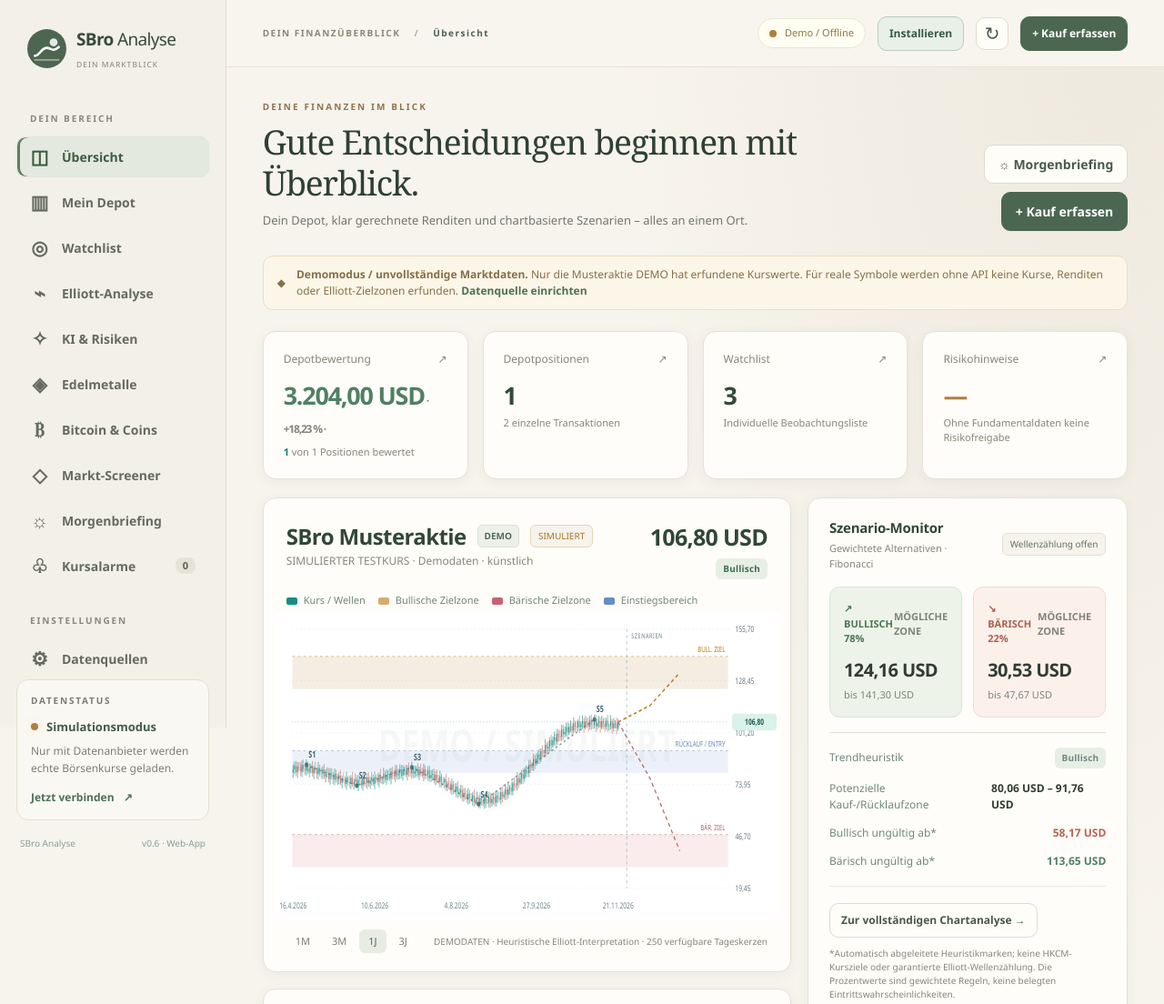
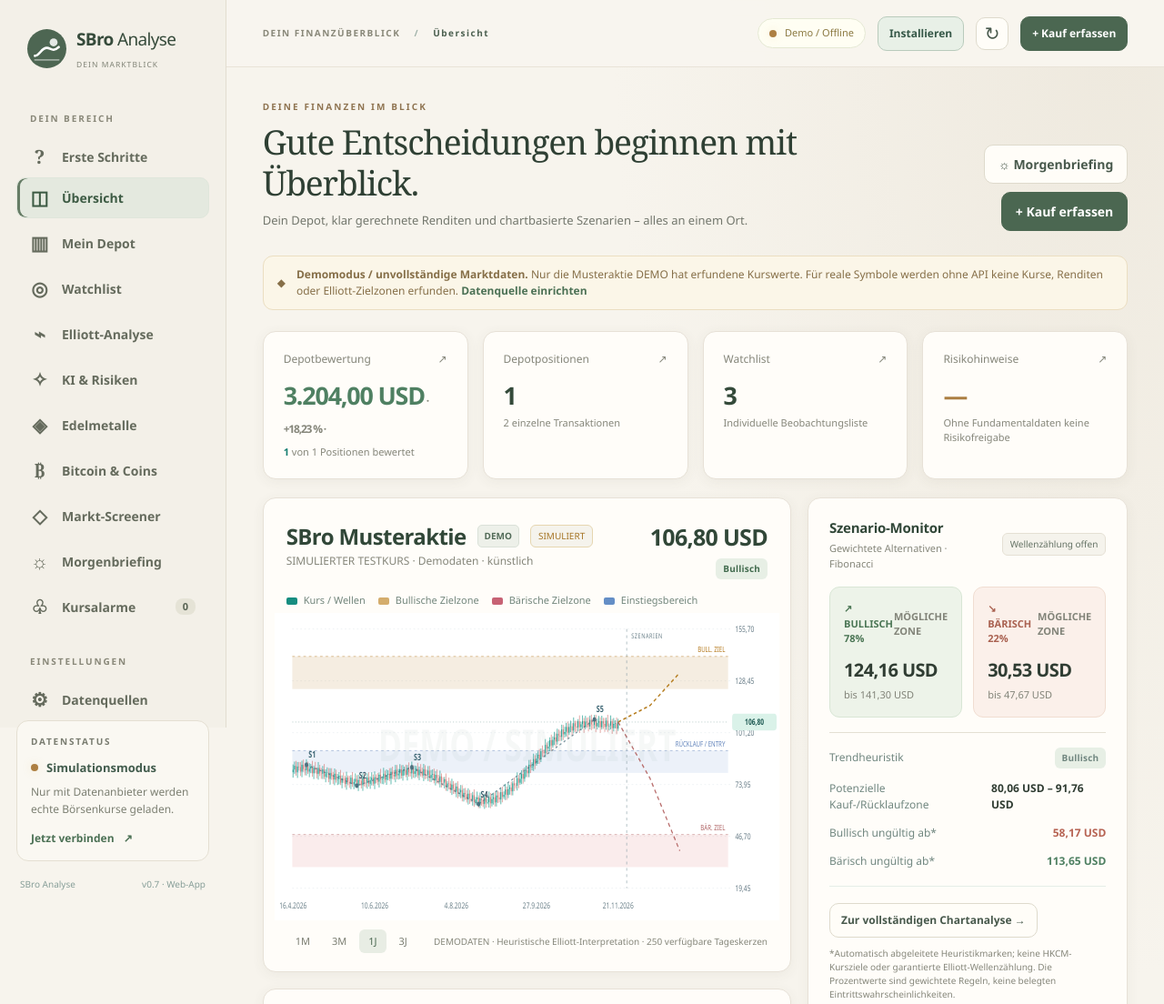
Before and after one commit to U3050/sbro-analyse, a plain HTML site: page index.html in a window 1280 px wide. Shown: the top 1104 px of the page at 91% size. Drawn offline with Linux system fonts and the light colour scheme; no server answers.

Commit message:
SBro 0.8: installierbare Oberfläche und Einstieg aktualisieren

```diff
--- a/index.html
+++ b/index.html
@@ -3,7 +3,7 @@
 <div class="app-shell">
 <aside class="sidebar" id="sidebar">
   <div class="brand" aria-label="SBro Analyse"><div class="brand-mark" aria-hidden="true"><svg width="35" height="35" viewBox="0 0 40 40" fill="none" aria-hidden="true"><circle cx="28.5" cy="12" r="5" fill="currentColor" opacity=".85"/><path d="M5 29C11 29 13 19 20 19C25 19 27 25 35 18" stroke="currentColor" stroke-width="3" stroke-linecap="round"/><path d="M5 34H35" stroke="currentColor" stroke-width="2" stroke-linecap="round" opacity=".45"/></svg></div><div class="brand-type"><strong>SBro<span> Analyse</span></strong><small>DEIN MARKTBLICK</small></div></div>
-  <div class="side-label">DEIN BEREICH</div>
+  <div class="side-label">DEIN BEREICH</div><nav class="side-nav"><button class="nav-item" data-page="help"><span class="nav-icon">?</span> Erste Schritte</button></nav>
   <nav class="side-nav" id="main-nav" aria-label="Hauptnavigation">
     <button class="nav-item active" data-page="overview"><span class="nav-icon">◫</span> Übersicht</button>
     <button class="nav-item" data-page="portfolio"><span class="nav-icon">▥</span> Mein Depot</button>
@@ -19,7 +19,7 @@
   <nav class="side-nav"><button class="nav-item" data-page="settings"><span class="nav-icon">⚙</span> Datenquellen</button></nav>
   <div class="sidebar-spacer"></div>
   <div class="sidebar-card"><div class="sb-overline">DATENSTATUS</div><div id="side-status" class="side-status"><span class="dot amber"></span> Simulationsmodus</div><p>Nur mit Datenanbieter werden echte Börsenkurse geladen.</p><button class="text-btn" data-page="settings">Jetzt verbinden <span>↗</span></button></div>
-  <div class="side-foot">SBro Analyse <span>v0.6 · Web-App</span></div>
+  <div class="side-foot">SBro Analyse <span>v0.7 · Web-App</span></div>
 </aside>
 <main class="main">
  <header class="topbar"><button class="mobile-menu" id="mobile-menu" aria-label="Menü öffnen">☰</button><div class="breadcrumb">DEIN FINANZÜBERBLICK <span>/</span> <strong id="breadcrumb-label">Übersicht</strong></div><div class="top-actions"><div class="source-pill" id="source-pill"><span class="dot amber"></span> Demo / Offline</div><button class="btn btn-small btn-ghost pwa-install" id="install-pwa" type="button" aria-label="SBro als App installieren">Installieren</button><button class="icon-btn" id="refresh-btn" title="Kursdaten aktualisieren" aria-label="Kursdaten aktualisieren">↻</button><button class="btn btn-primary btn-small" id="global-add">+ Kauf erfassen</button></div></header>
```
